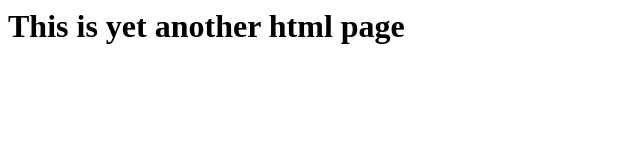
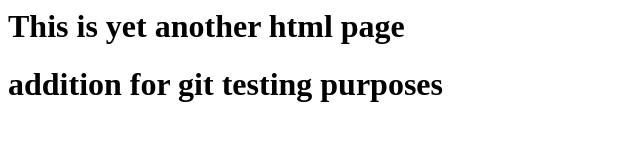
Before and after one commit to ryanklaiber/ryanklaiber.github.io, a plain HTML site: page test3.html in a window 1280 px wide. Shown: the whole page, without its empty margins (0-640 px from the left). Drawn offline with Linux system fonts and the light colour scheme.

```diff
--- a/test3.html
+++ b/test3.html
@@ -1,6 +1,7 @@
 <!DOCTYPE>
 <html>
 <body>
-<h1>This is yet another html page</h1>
+  <h1>This is yet another html page</h1>
+  <h1>addition for git testing purposes</h1>
 </body>
 </html>
```
